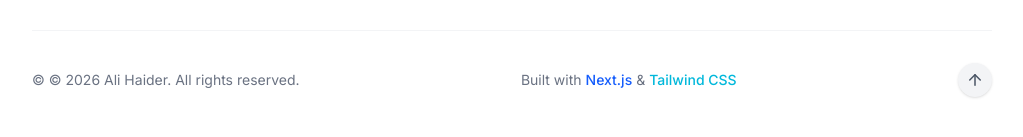
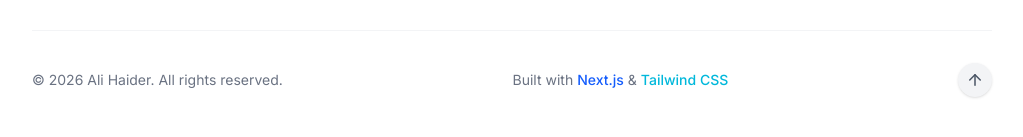
Before and after one commit to qh8773127-star/portfolio, a Next.js app: page / in a window 1280 px wide. Shown: the part 4053-4190 px from the top of the page, without its empty margins (128-1151 px from the left). Built offline with nearby package versions, Linux system fonts and the light colour scheme.

Commit message:
fix : footer compoenents

```diff
--- a/app/components/Footer.tsx
+++ b/app/components/Footer.tsx
@@ -124,7 +124,7 @@ export default function Footer() {
 
         <div className="pt-8 border-t border-gray-100 dark:border-gray-800 flex flex-col md:flex-row justify-between items-center gap-4">
           <p className="text-sm text-gray-500 dark:text-gray-400 text-center md:text-left">
-            © © 2026 Ali Haider. All rights reserved.
+            © 2026 Ali Haider. All rights reserved.
           </p>
           <p className="text-sm text-gray-500 dark:text-gray-400 flex items-center gap-1">
             Built with{" "}
```
